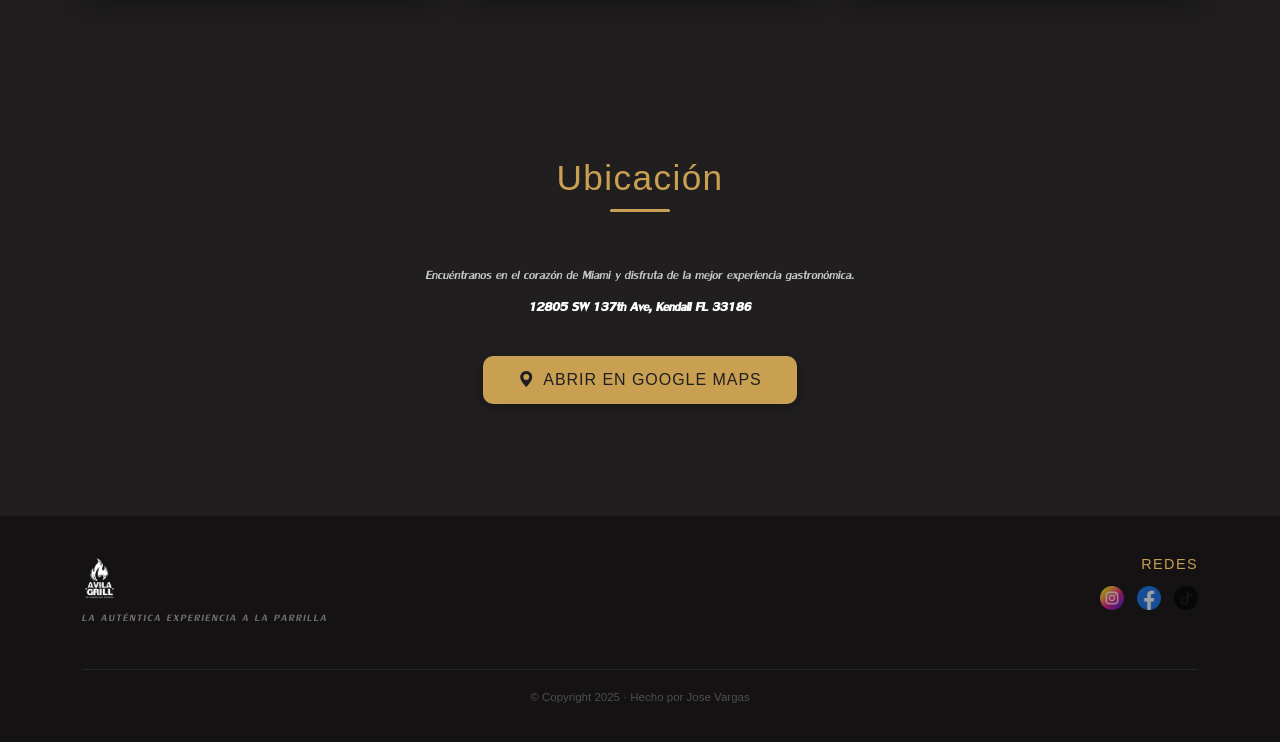
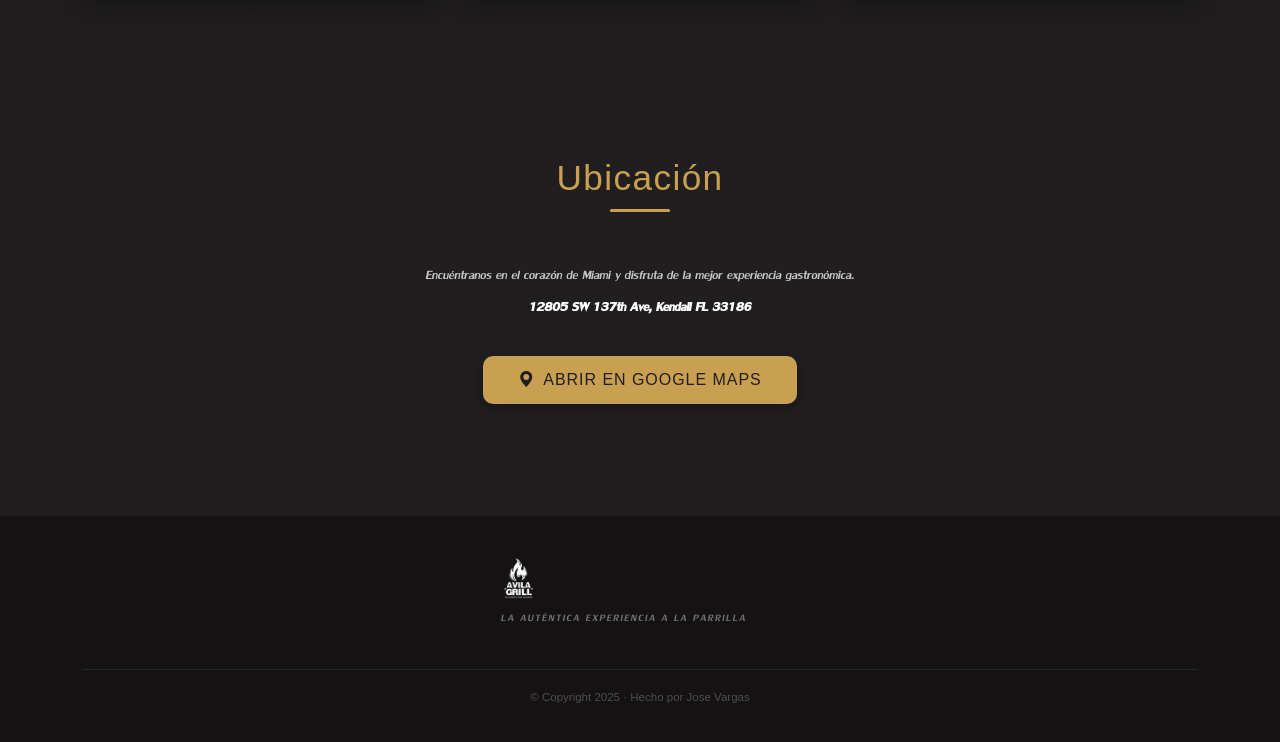
Before and after one commit to JoseR-Vargas/AvilaGrill, a website: page index.html in a window 1280 px wide. Shown: the part 3280-4022 px from the top of the page. Drawn offline with nearby package versions, Linux system fonts and the light colour scheme; a web font is replaced by a local one.

Commit message:
style: Center footer content and adjust alignment for better layout

```diff
--- a/css/style.css
+++ b/css/style.css
@@ -1468,13 +1468,14 @@ footer {
 
 .footer-inner {
     display: flex;
-    justify-content: space-between;
-    align-items: flex-start;
+    justify-content: center;
+    align-items: center;
     flex-wrap: wrap;
     gap: 2rem;
     padding-bottom: 1.5rem;
     border-bottom: 1px solid rgba(255, 255, 255, 0.08);
     margin-bottom: 1.2rem;
+    text-align: center;
 }
 
 .footer-logo {
--- a/index.html
+++ b/index.html
@@ -291,7 +291,7 @@
                     <p class="footer-tagline">La auténtica experiencia a la parrilla</p>
                 </div>
                 <div class="footer-social-col">
-                    <h4>Redes</h4>
+                    <!-- <h4>Redes</h4>
                     <div class="footer-social-links">
                         <a href="https://www.instagram.com/avilagrillmiami?igsh=MWowbTBtMnR3aDF1dw==" target="_blank" rel="noopener">
                             <img src="./img/instagram.png" alt="Instagram">
@@ -302,7 +302,7 @@
                         <a href="https://www.tiktok.com/@avilagrillmiami?_t=ZM-8uokKReoNTJ&_r=1" target="_blank" rel="noopener">
                             <img src="./img/tik-tok.png" alt="TikTok">
                         </a>
-                    </div>
+                    </div> -->
                 </div>
             </div>
             <p class="footer-copy">© Copyright 2025 · Hecho por Jose Vargas</p>
```
